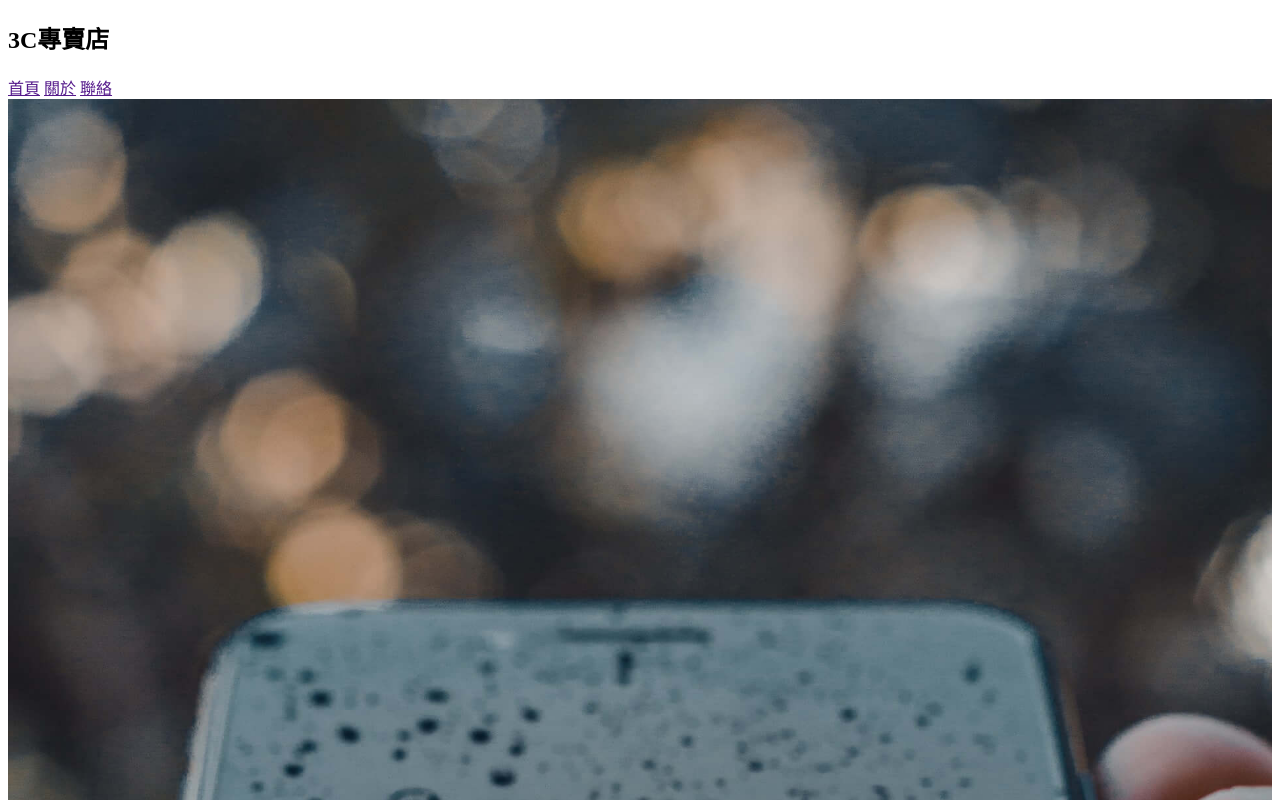
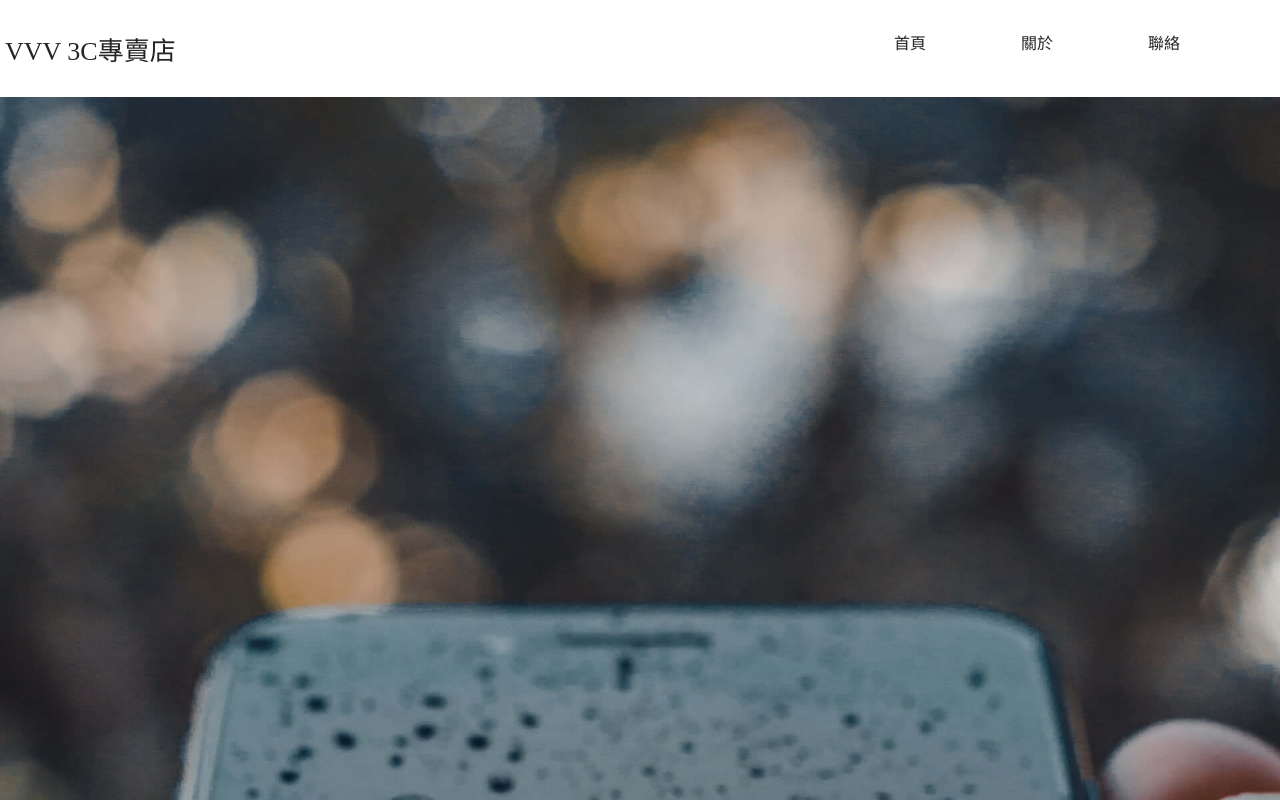
Before and after one commit to VinChien/TEST_AOS_Slick, a plain HTML site: page index.html in a window 1280 px wide. Shown: the top 800 px of the page. Drawn offline with nearby package versions, Linux system fonts and the light colour scheme.

Commit message:
nav調整

```diff
--- a/index.html
+++ b/index.html
@@ -3,15 +3,17 @@
 <head>
     <meta charset="UTF-8">
     <meta name="viewport" content="width=device-width, initial-scale=1.0">
-    <title>Document</title>
+    <title>VVV 3C專賣店</title>
     <link rel="stylesheet" href="node_modules\aos\dist\aos.css">
     <link rel="stylesheet" href="node_modules\slick-carousel\slick\slick.css">
     <link rel="stylesheet" href="node_modules\slick-carousel\slick\slick-theme.css">
+    <link rel="stylesheet" href="./style.css">
 </head>
 <body>
 
     <nav>
-        <h1>3C專賣店</h1>
+        <div class="logo">VVV 3C專賣店</div>
+        <div></div>
         <a href="">首頁</a>
         <a href="">關於</a>
         <a href="">聯絡</a>
@@ -49,6 +51,10 @@
         <img src="images\icon-yahoo.png" alt="icon-yahoo.png">
     </div>
 
+    <footer>
+        &copy; VVV 3C專賣店 All right reserved.
+    </footer>
+
 
     <script src="node_modules\jquery\dist\jquery.js"></script>
     <script src="node_modules\slick-carousel\slick\slick.js"></script>
--- /dev/null
+++ b/style.scss
@@ -0,0 +1,24 @@
+$color-black: #252525;
+
+* {
+    margin: 0;
+    padding: 0;
+    box-sizing: border-box;
+    font-family: 微軟正黑體;
+}
+
+nav {
+    display: grid;
+    grid-template-columns: 20% 50% 10% 10% 10%;
+    padding: 30px 5px;
+
+    .logo {
+        color: $color-black;
+        font-size: 26px;
+    }
+
+    a {
+        text-decoration: none;
+        color: $color-black;
+    }
+}
```
Also changed, not shown: style.css (added), 1 other file.
